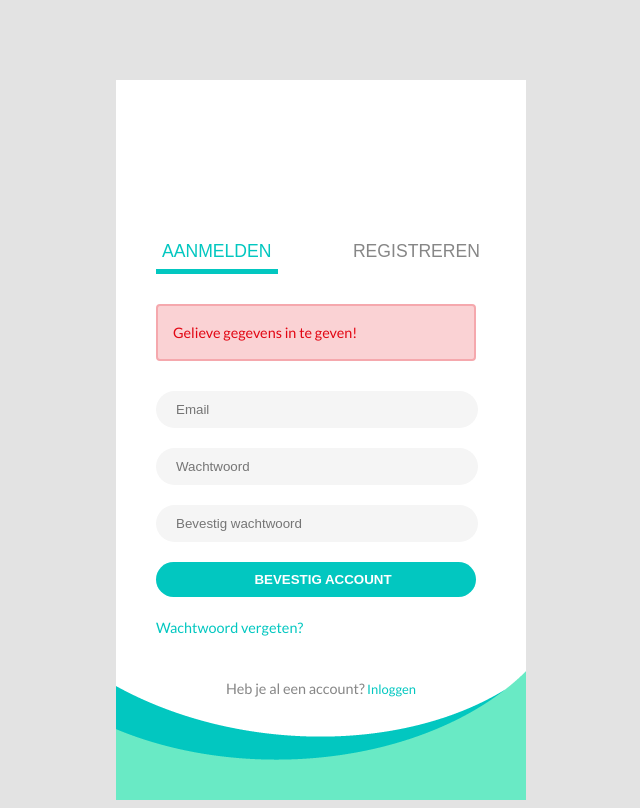
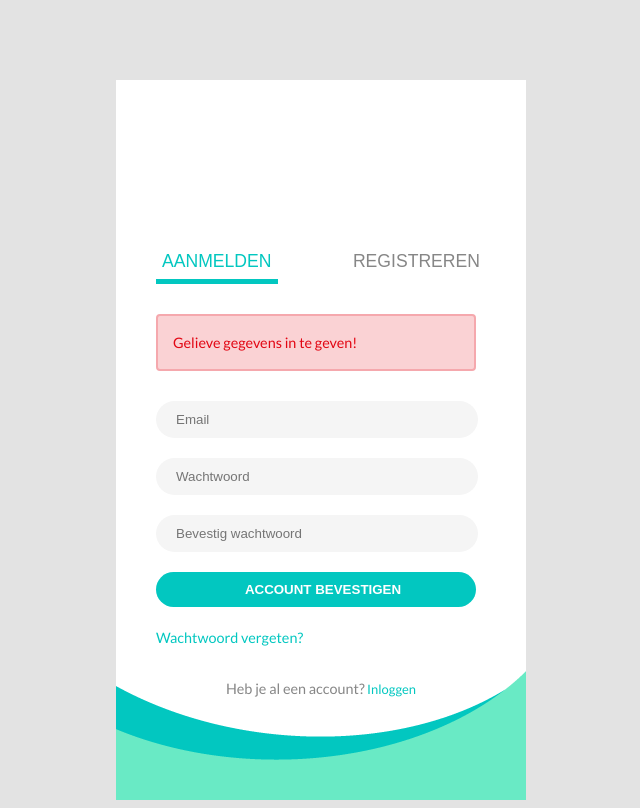
Before and after one commit to Lisavanpamel/todo2019, a PHP site: page /registreren.php in a window 1280 px wide. Shown: the whole page, without its empty margins (319-959 px from the left). Run offline with PHP 8.4, Linux system fonts and the light colour scheme.

Commit message:
css aanpassing
inloggen.php
registreren.php

```diff
--- a/css/style.css
+++ b/css/style.css
@@ -4,7 +4,7 @@
     /*border: 2px solid bisque*/
 
     /* moet nog weg na invoegin logo */
-    padding-top: 160px; /* 250px */
+    padding-top: 170px; /* 250px */
     margin-top: 80px;
 
     background-color: #fff;
@@ -32,8 +32,8 @@ body{
 /* ////////////// inloggen ////////////// */
 .inloggen {
     background-image:url(../images/achtergrond.png);
-    height: 560px; /* 430px */
-    background-position: 0px 354px; /* 0px 224px */
+    height: 550px; /* 430px */
+    background-position: 0px 344px; /* 0px 224px */
     background-repeat: no-repeat;
 }
 
@@ -57,7 +57,7 @@ body{
 }
 
 .knop:hover {
-    background-color: #69EAC5;
+    background-color: #7056CB;
 }
 
 .inloggen form input[value="Aanmelden"]{
@@ -96,7 +96,7 @@ body{
     text-align: center;
     font-size: 0.9em;
     text-decoration: none;
-    padding-top: 30px;
+    padding-top: 20px;
 }
 
 .registreerlink, .inloglink {
@@ -105,7 +105,9 @@ body{
     color: #02C7C0;
 }
 
-.inloggen form input[value="Registreren"]:hover{
-    color:  #02C7C0;
-}
+/*.inloggen form input[value="Registreren"]:hover{
+    color:  #7056CB;
+}*/
 /* ////////////// einde inloggen ////////////// */
+
+/* ////////////// registreren ////////////// */
--- a/inloggen.php
+++ b/inloggen.php
@@ -43,7 +43,7 @@
         </div>
 
         <a href="#" class="wachtwoordver">Wachtwoord vergeten?</a>
-        <p class="geenAccount">Nog geen account?<a href="#" class="registreerlink"> Registreren</a></p>
+        <p class="geenAccount">Nog geen account?<a href="registreren.php" class="registreerlink"> Registreren</a></p>
     </form>
 
 </div>
--- a/registreren.php
+++ b/registreren.php
@@ -44,11 +44,11 @@
 
         <!-- knop Bevestigen -->
         <div class="formuliergroep">
-            <input class="knop" type="submit" value="Bevestig account">
+            <input class="knop" type="submit" value="Account Bevestigen">
         </div>
 
         <a href="#" class="wachtwoordver">Wachtwoord vergeten?</a>
-        <p class="geenAccount">Heb je al een account?<a href="#" class="inloglink"> Inloggen</a></p>
+        <p class="geenAccount">Heb je al een account?<a href="inloggen.php" class="inloglink"> Inloggen</a></p>
     </form>
 
 </div>
```
